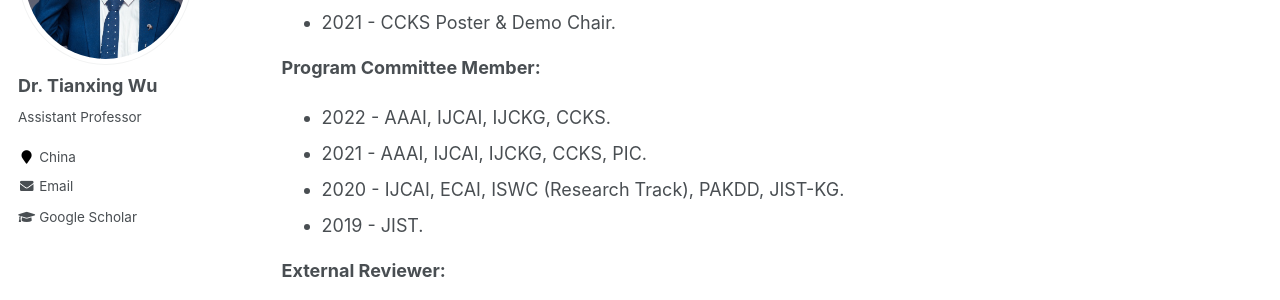
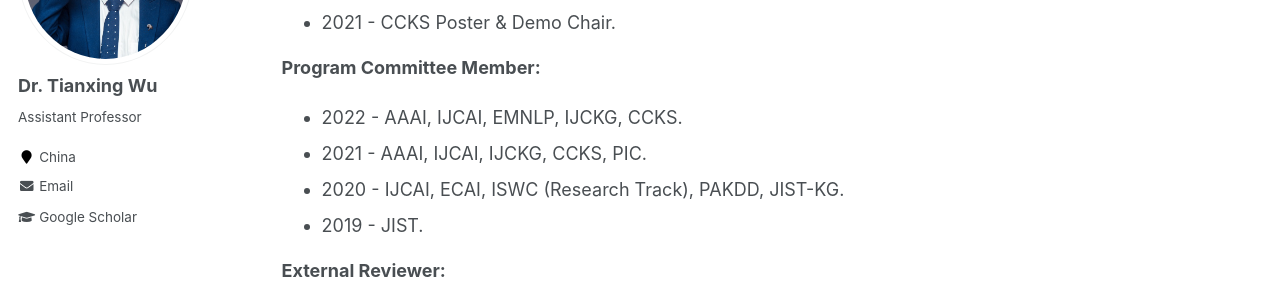
Before and after one commit to tianxing-wu/tianxing-wu.github.io, a Jekyll site: the page built from _pages/services.md, in a window 1280 px wide and 900 px high, scrolled down 1311 px. Shown: the part 153-453 px from the top of the window. Built offline with Jekyll 4.4.1, drawn with Linux system fonts in a browser that asks for light colours.

Commit message:
Update services.md

```diff
--- a/_pages/services.md
+++ b/_pages/services.md
@@ -36,7 +36,7 @@ author_profile: true
 * 2021 - CCKS Poster & Demo Chair.
 
 **Program Committee Member:**
-* 2022 - AAAI, IJCAI, IJCKG, CCKS.
+* 2022 - AAAI, IJCAI, EMNLP, IJCKG, CCKS.
 * 2021 - AAAI, IJCAI, IJCKG, CCKS, PIC.
 * 2020 - IJCAI, ECAI, ISWC (Research Track), PAKDD, JIST-KG.
 * 2019 - JIST.
```
